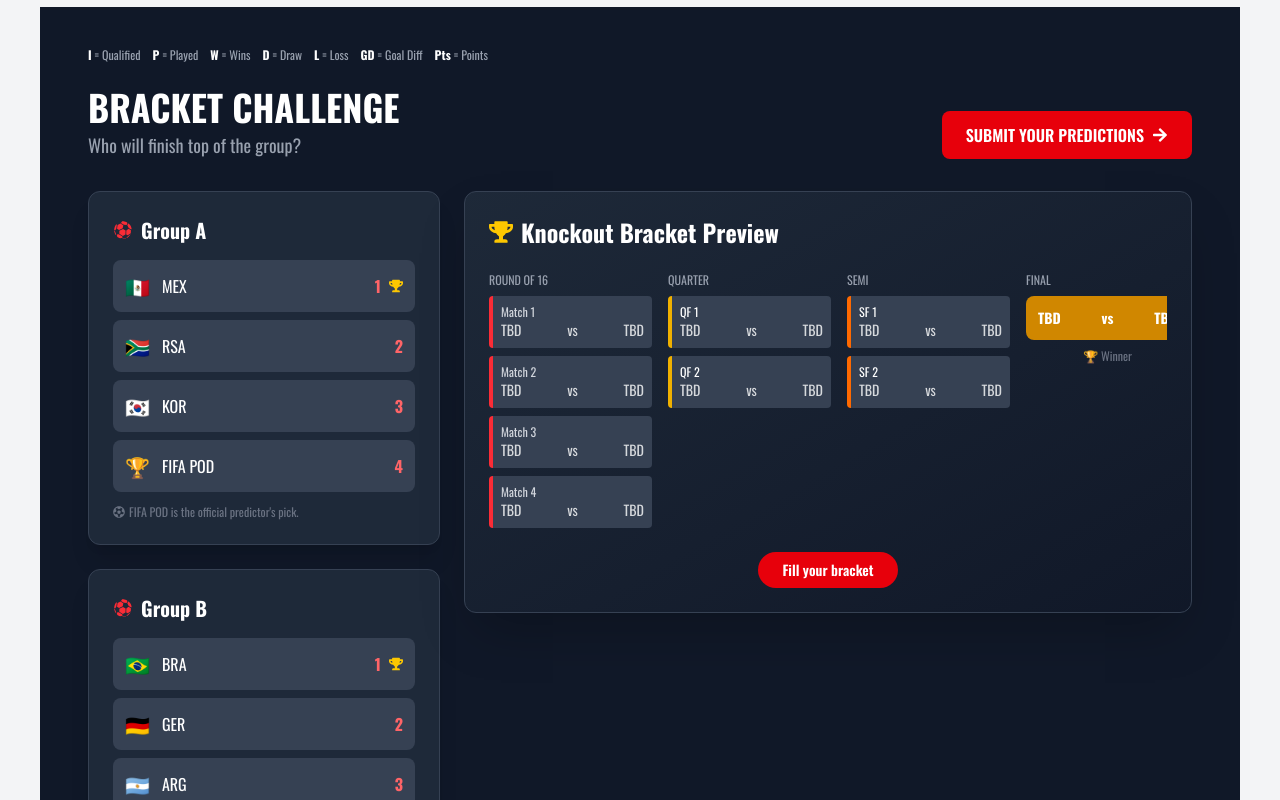
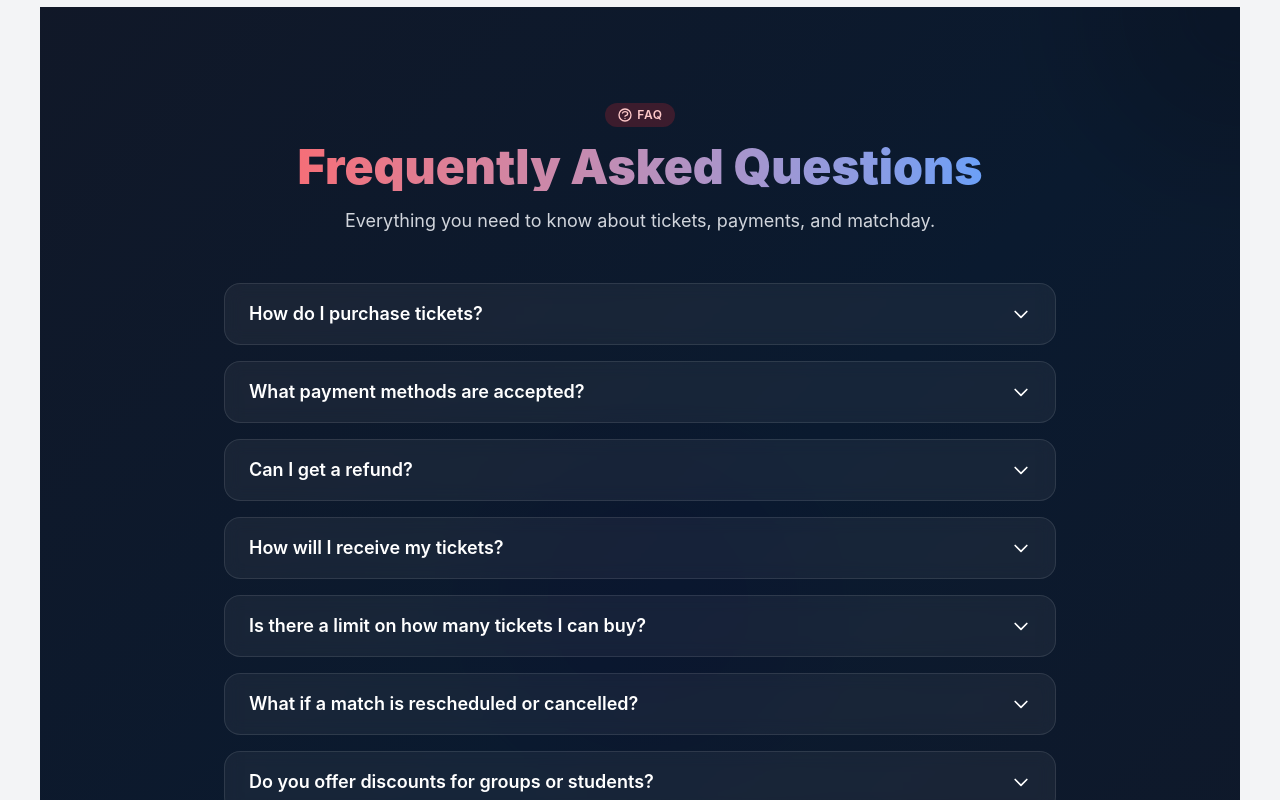
Before and after one commit to emmanueledozie2008-web/Worldcup, a React (Vite) app: page / in a window 1280 px wide. Shown: the part 5580-6380 px from the top of the page. Built offline with nearby package versions, Linux system fonts and the light colour scheme.

Commit message:
Initial commit

```diff
--- a/src/components/Home/FAQSection.tsx
+++ b/src/components/Home/FAQSection.tsx
@@ -1,181 +1,158 @@
-import React from "react";
-import { FaTrophy, FaFutbol, FaArrowRight } from "react-icons/fa";
-import { GiSoccerBall } from "react-icons/gi";
+import React, { useState } from "react";
 
-const Bracket: React.FC = () => {
-  const groupA = [
-    { team: "MEX", flag: "🇲🇽", rank: 1 },
-    { team: "RSA", flag: "🇿🇦", rank: 2 },
-    { team: "KOR", flag: "🇰🇷", rank: 3 },
-    { team: "FIFA POD", flag: "🏆", rank: 4 },
+
+interface FaqItem {
+  question: string;
+  answer: string;
+}
+
+const FaqPage: React.FC = () => {
+  const [openIndex, setOpenIndex] = useState<number | null>(null);
+
+  const faqs: FaqItem[] = [
+    {
+      question: "How do I purchase tickets?",
+      answer: "You can browse available matches on the Tickets page, select your desired category and quantity, and add them to your cart. Once you're ready, proceed to checkout and complete your purchase using credit/debit card, PayPal, or USDT (TRC20)."
+    },
+    {
+      question: "What payment methods are accepted?",
+      answer: "We accept all major credit and debit cards (Visa, MasterCard, American Express), PayPal, and USDT (TRC20) cryptocurrency. All payments are securely processed."
+    },
+    {
+      question: "Can I get a refund?",
+      answer: "Tickets are non-refundable, but you can transfer them to another person by contacting our support team at least 7 days before the match. A transfer fee may apply."
+    },
+    {
+      question: "How will I receive my tickets?",
+      answer: "After successful purchase, you will receive an email with your e-tickets as QR codes. You can also view them in your account dashboard. Simply present the QR code at the stadium entrance."
+    },
+    {
+      question: "Is there a limit on how many tickets I can buy?",
+      answer: "Yes, there is a limit of 8 tickets per match per customer to ensure fair access for all fans. If you need more, please contact our group sales department."
+    },
+    {
+      question: "What if a match is rescheduled or cancelled?",
+      answer: "If a match is rescheduled, your tickets will remain valid for the new date. If cancelled, you will receive a full refund to your original payment method within 14 business days."
+    },
+    {
+      question: "Do you offer discounts for groups or students?",
+      answer: "We offer special group rates for parties of 20 or more. Student discounts are available for selected matches – please verify your student status during checkout. Contact our support for group bookings."
+    },
+    {
+      question: "How can I contact support?",
+      answer: "You can reach our customer support team 24/7 via live chat on our website, email at support@worldcuptickets.com, or phone at +1 (800) 123-4567."
+    }
   ];
 
-  const groupB = [
-    { team: "BRA", flag: "🇧🇷", rank: 1 },
-    { team: "GER", flag: "🇩🇪", rank: 2 },
-    { team: "ARG", flag: "🇦🇷", rank: 3 },
-    { team: "FRA", flag: "🇫🇷", rank: 4 },
-  ];
+  const toggleFaq = (index: number) => {
+    setOpenIndex(openIndex === index ? null : index);
+  };
 
   return (
-    <section className="bg-gray-900 text-white py-10 px-4 md:px-12">
-      <div className="max-w-7xl mx-auto">
+    <div className="relative min-h-screen bg-gradient-to-br from-gray-900 via-[#0a1a2f] to-gray-900 text-white font-sans overflow-x-hidden">
 
-        {/* Legend */}
-        <div className="text-xs text-gray-400 mb-6 flex flex-wrap gap-3">
-          <span><b className="text-white">I</b> = Qualified</span>
-          <span><b className="text-white">P</b> = Played</span>
-          <span><b className="text-white">W</b> = Wins</span>
-          <span><b className="text-white">D</b> = Draw</span>
-          <span><b className="text-white">L</b> = Loss</span>
-          <span><b className="text-white">GD</b> = Goal Diff</span>
-          <span><b className="text-white">Pts</b> = Points</span>
+
+      {/* Animated background blobs (same as other pages) */}
+      <div className="absolute inset-0 overflow-hidden pointer-events-none">
+        <div className="absolute -top-40 -right-40 w-80 h-80 bg-red-500 rounded-full mix-blend-multiply filter blur-3xl opacity-20 animate-blob"></div>
+        <div className="absolute -bottom-40 -left-40 w-80 h-80 bg-blue-500 rounded-full mix-blend-multiply filter blur-3xl opacity-20 animate-blob animation-delay-2000"></div>
+        <div className="absolute top-1/2 left-1/2 transform -translate-x-1/2 -translate-y-1/2 w-80 h-80 bg-purple-500 rounded-full mix-blend-multiply filter blur-3xl opacity-20 animate-blob animation-delay-4000"></div>
       </div>
 
+      <div className="relative z-10 max-w-4xl mx-auto px-4 sm:px-6 lg:px-8 py-12 md:py-16 lg:py-24">
         {/* Header */}
-        <div className="flex flex-col md:flex-row md:items-end md:justify-between mb-8 gap-4">
-          <div>
-            <h2 className="text-2xl md:text-4xl font-bold uppercase">
-              Bracket Challenge
-            </h2>
-            <p className="text-gray-400 text-sm md:text-lg mt-1">
-              Who will finish top of the group?
+        <div className="text-center mb-12">
+          <span className="inline-block px-3 py-1 text-xs font-semibold tracking-wider text-red-200 uppercase bg-red-500/20 rounded-full mb-4">
+            <span className="flex items-center gap-1">
+              <svg className="w-4 h-4" fill="none" stroke="currentColor" viewBox="0 0 24 24">
+                <path strokeLinecap="round" strokeLinejoin="round" strokeWidth="2" d="M8.228 9c.549-1.165 2.03-2 3.772-2 2.21 0 4 1.343 4 3 0 1.4-1.278 2.575-3.006 2.907-.542.104-.994.54-.994 1.093m0 3h.01M21 12a9 9 0 11-18 0 9 9 0 0118 0z" />
+              </svg>
+              FAQ
+            </span>
+          </span>
+          <h1 className="text-4xl md:text-5xl font-black mb-4 bg-clip-text text-transparent bg-gradient-to-r from-red-400 to-blue-400">
+            Frequently Asked Questions
+          </h1>
+          <p className="text-lg text-gray-300 max-w-2xl mx-auto">
+            Everything you need to know about tickets, payments, and matchday.
           </p>
         </div>
 
-          <button className="w-full md:w-auto bg-red-600 hover:bg-red-700 text-white font-semibold py-3 px-6 rounded-lg flex items-center justify-center gap-2">
-            SUBMIT YOUR PREDICTIONS <FaArrowRight />
+        {/* FAQ Accordion */}
+        <div className="space-y-4">
+          {faqs.map((faq, index) => (
+            <div
+              key={index}
+              className="bg-white/5 backdrop-blur-sm rounded-2xl border border-white/10 overflow-hidden transition-all hover:border-white/20"
+            >
+              <button
+                onClick={() => toggleFaq(index)}
+                className="w-full px-6 py-4 text-left flex items-center justify-between focus:outline-none"
+              >
+                <span className="text-lg font-semibold">{faq.question}</span>
+                <span className="ml-4 flex-shrink-0">
+                  <svg
+                    className={`w-5 h-5 transform transition-transform duration-300 ${
+                      openIndex === index ? "rotate-180" : ""
+                    }`}
+                    fill="none"
+                    stroke="currentColor"
+                    viewBox="0 0 24 24"
+                  >
+                    <path strokeLinecap="round" strokeLinejoin="round" strokeWidth="2" d="M19 9l-7 7-7-7" />
+                  </svg>
+                </span>
               </button>
+              <div
+                className={`transition-all duration-300 ease-in-out ${
+                  openIndex === index ? "max-h-96 opacity-100" : "max-h-0 opacity-0"
+                } overflow-hidden`}
+              >
+                <div className="px-6 pb-4 text-gray-300 border-t border-white/10 pt-4">
+                  {faq.answer}
                 </div>
-
-        {/* Layout */}
-        <div className="grid grid-cols-1 lg:grid-cols-3 gap-6">
-
-          {/* Groups */}
-          <div className="space-y-6">
-
-            {[{title:"Group A",data:groupA},{title:"Group B",data:groupB}].map((group)=>(
-              <div key={group.title} className="bg-gray-800 rounded-xl p-4 md:p-6 border border-gray-700 shadow-xl">
-                <h3 className="text-lg md:text-xl font-bold mb-4 flex items-center gap-2">
-                  <GiSoccerBall className="text-red-500" />
-                  {group.title}
-                </h3>
-
-                <div className="space-y-2">
-                  {group.data.map((item)=>(
-                    <div key={item.team} className="flex items-center justify-between p-3 bg-gray-700 rounded-lg hover:bg-gray-600 transition">
-                      <div className="flex items-center gap-3">
-                        <span className="text-xl">{item.flag}</span>
-                        <span className="text-sm md:text-base">{item.team}</span>
-                      </div>
-
-                      <div className="flex items-center gap-1">
-                        <span className="font-bold text-red-400">{item.rank}</span>
-                        {item.rank === 1 && (
-                          <FaTrophy className="text-yellow-400 ml-1 text-sm" />
-                        )}
               </div>
             </div>
           ))}
         </div>
 
-                {group.title==="Group A" && (
-                  <p className="text-xs text-gray-500 mt-3 flex items-center gap-1">
-                    <FaFutbol /> FIFA POD is the official predictor's pick.
+        {/* Still have questions? */}
+        <div className="mt-12 text-center bg-white/5 backdrop-blur-sm rounded-2xl p-8 border border-white/10">
+          <h2 className="text-2xl font-bold mb-2">Still have questions?</h2>
+          <p className="text-gray-300 mb-6">
+            Can't find the answer you're looking for? Please chat with our team.
           </p>
-                )}
-              </div>
-            ))}
-
-          </div>
-
-          {/* Bracket */}
-          <div className="lg:col-span-2">
-            <div className="bg-gradient-to-br from-gray-800 to-gray-900 rounded-xl p-4 md:p-6 border border-gray-700 shadow-2xl">
-
-              <h3 className="text-lg md:text-2xl font-bold mb-6 flex items-center gap-2">
-                <FaTrophy className="text-yellow-400" />
-                Knockout Bracket Preview
-              </h3>
-
-              {/* MOBILE FIX: horizontal scroll */}
-              <div className="overflow-x-auto">
-                <div className="grid grid-cols-4 gap-4 min-w-[700px]">
-
-                  {/* Round of 16 */}
-                  <div className="space-y-2">
-                    <div className="text-xs text-gray-400 uppercase">Round of 16</div>
-                    {[...Array(4)].map((_,i)=>(
-                      <div key={i} className="bg-gray-700 p-2 rounded border-l-4 border-red-500">
-                        <div className="text-xs text-gray-300">Match {i+1}</div>
-                        <div className="flex justify-between text-sm opacity-80">
-                          <span>TBD</span>
-                          <span>vs</span>
-                          <span>TBD</span>
-                        </div>
-                      </div>
-                    ))}
-                  </div>
-
-                  {/* Quarter */}
-                  <div className="space-y-2">
-                    <div className="text-xs text-gray-400 uppercase">Quarter</div>
-                    {[...Array(2)].map((_,i)=>(
-                      <div key={i} className="bg-gray-700 p-2 rounded border-l-4 border-yellow-500">
-                        <div className="text-xs">QF {i+1}</div>
-                        <div className="flex justify-between text-sm opacity-80">
-                          <span>TBD</span>
-                          <span>vs</span>
-                          <span>TBD</span>
-                        </div>
-                      </div>
-                    ))}
-                  </div>
-
-                  {/* Semi */}
-                  <div className="space-y-2">
-                    <div className="text-xs text-gray-400 uppercase">Semi</div>
-                    {[...Array(2)].map((_,i)=>(
-                      <div key={i} className="bg-gray-700 p-2 rounded border-l-4 border-orange-500">
-                        <div className="text-xs">SF {i+1}</div>
-                        <div className="flex justify-between text-sm opacity-80">
-                          <span>TBD</span>
-                          <span>vs</span>
-                          <span>TBD</span>
-                        </div>
-                      </div>
-                    ))}
-                  </div>
-
-                  {/* Final */}
-                  <div className="space-y-2">
-                    <div className="text-xs text-gray-400 uppercase">Final</div>
-                    <div className="bg-yellow-600 p-3 rounded-lg text-sm font-bold flex justify-between">
-                      <span>TBD</span>
-                      <span>vs</span>
-                      <span>TBD</span>
-                    </div>
-                    <div className="text-center text-xs text-gray-500">
-                      🏆 Winner
+          <a
+            href="/contact"
+            className="inline-flex items-center gap-2 bg-gradient-to-r from-red-500 to-red-600 hover:from-red-600 hover:to-red-700 px-6 py-3 rounded-full font-semibold transition transform hover:scale-105"
+          >
+            <svg className="w-5 h-5" fill="none" stroke="currentColor" viewBox="0 0 24 24">
+              <path strokeLinecap="round" strokeLinejoin="round" strokeWidth="2" d="M8 12h.01M12 12h.01M16 12h.01M21 12c0 4.418-4.03 8-9 8a9.863 9.863 0 01-4.255-.949L3 20l1.395-3.72C3.512 15.042 3 13.574 3 12c0-4.418 4.03-8 9-8s9 3.582 9 8z" />
+            </svg>
+            Contact Support
+          </a>
         </div>
       </div>
 
+      {/* Animation styles (same as other pages) */}
+      <style>{`
+        @keyframes blob {
+          0%, 100% { transform: translate(0px, 0px) scale(1); }
+          33% { transform: translate(30px, -50px) scale(1.1); }
+          66% { transform: translate(-20px, 20px) scale(0.9); }
+        }
+        .animate-blob {
+          animation: blob 7s infinite;
+        }
+        .animation-delay-2000 {
+          animation-delay: 2s;
+        }
+        .animation-delay-4000 {
+          animation-delay: 4s;
+        }
+      `}</style>
     </div>
-              </div>
-
-              <div className="mt-6 text-center">
-                <button className="bg-red-600 hover:bg-red-700 text-white text-sm font-semibold py-2 px-6 rounded-full">
-                  Fill your bracket
-                </button>
-              </div>
-
-            </div>
-          </div>
-
-        </div>
-      </div>
-    </section>
   );
 };
 
-export default Bracket;
+export default FaqPage;
```
Lines whose indentation alone changed are shown as unchanged.
